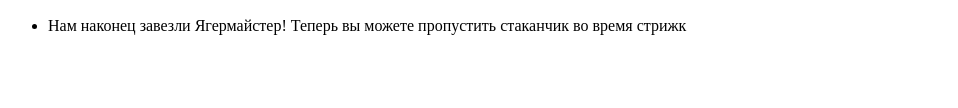
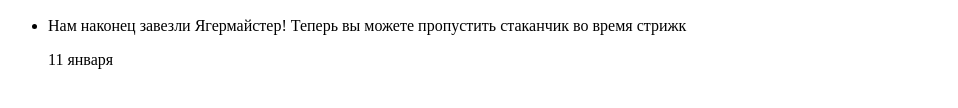
Before and after one commit to AlinaBreeva/950677-barbershop-24, a plain HTML site: page index.html in a window 1280 px wide. Shown: the part 556-664 px from the top of the page, without its empty margins (0-958 px from the left). Drawn offline with Linux system fonts and the light colour scheme.

Commit message:
Доб тега time

```diff
--- a/index.html
+++ b/index.html
@@ -55,6 +55,7 @@
                   <li class="news-item">
                       <p> Нам наконец завезли Ягермайстер! Теперь вы
                           можете пропустить стаканчик во время стрижк</p>
+                      <time datetime="2016-01-11">11 января</time>
                   </li>
               </ul>
           </section>
```
